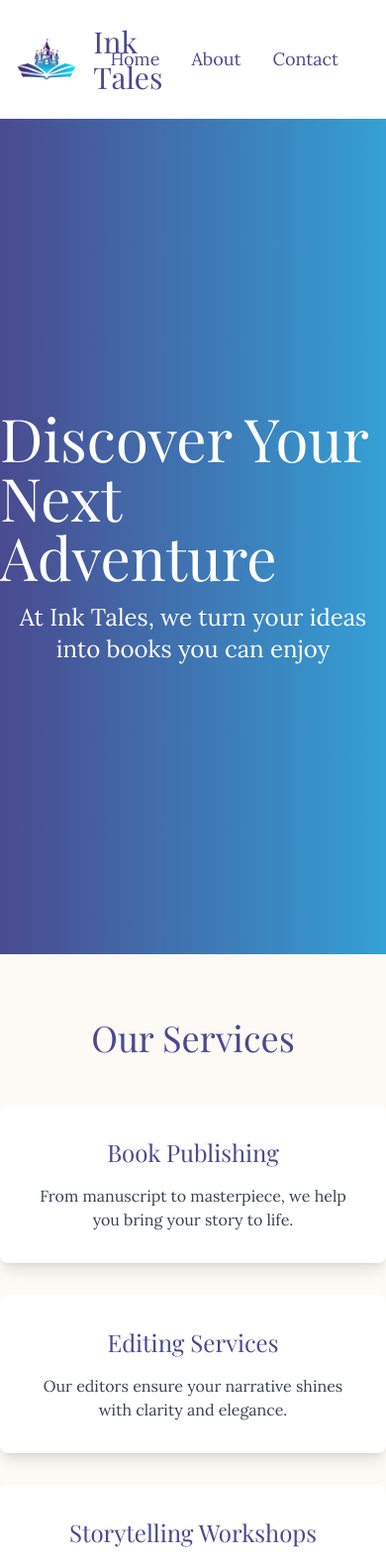
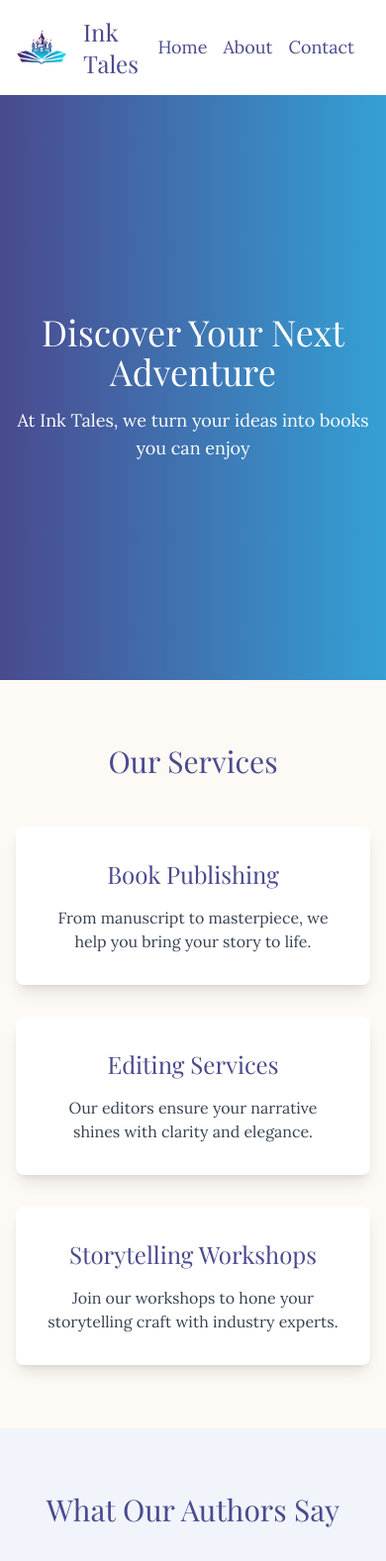
Before and after one commit to kaylee1302/Ink_Tales, a plain HTML site: page index.html in a window 390 px wide. Shown: the top 1577 px of the page at 99% size. Drawn offline with nearby package versions, Linux system fonts and the light colour scheme.

Commit message:
Updated code with new features

```diff
--- a/index.html
+++ b/index.html
@@ -18,13 +18,13 @@
 </head>
 <body class="bg-[#fdfaf5] font-body">
     <!-- Navbar -->
-    <nav class="bg-white py-6 shadow-md">
+    <nav class="bg-white py-4 shadow-md">
         <div class="container mx-auto flex justify-between items-center px-4">
             <div class="flex items-center space-x-4">
-                <img src="images/WhatsApp_Image_2024-09-12_at_11.53.56_e060429e-removebg-preview.png" alt="Ink Tales Logo" class="h-12">
-                <h1 class="text-3xl font-header text-[#4a4a8f]">Ink Tales</h1>
+                <img src="images/WhatsApp_Image_2024-09-12_at_11.53.56_e060429e-removebg-preview.png" alt="Ink Tales Logo" class="h-10 md:h-12">
+                <h1 class="text-2xl md:text-3xl font-header text-[#4a4a8f]">Ink Tales</h1>
             </div>
-            <ul class="flex space-x-8 text-lg pr-8">
+            <ul class="flex space-x-4 md:space-x-8 text-lg pr-4 md:pr-8">
                 <li><a href="index.html" class="text-[#4a4a8f] hover:text-[#3e3e73]">Home</a></li>
                 <li><a href="about.html" class="text-[#4a4a8f] hover:text-[#3e3e73]">About</a></li>
                 <li><a href="contact.html" class="text-[#4a4a8f] hover:text-[#3e3e73]">Contact</a></li>
@@ -33,16 +33,16 @@
     </nav>
 
     <!-- Hero Section -->
-    <section class="bg-gradient-to-r from-[#4a4a8f] to-[#34a0d5] text-white h-screen flex flex-col justify-center items-center">
-        <h1 class="text-6xl font-header">Discover Your Next Adventure</h1>
-        <p class="text-2xl mt-4 max-w-2xl text-center">At Ink Tales, we turn your ideas into books you can enjoy</p>
+    <section class="bg-gradient-to-r from-[#4a4a8f] to-[#34a0d5] text-white h-[70vh] md:h-screen flex flex-col justify-center items-center px-4 text-center">
+        <h1 class="text-4xl md:text-6xl font-header">Discover Your Next Adventure</h1>
+        <p class="text-lg md:text-2xl mt-4 max-w-2xl">At Ink Tales, we turn your ideas into books you can enjoy</p>
     </section>
 
     <!-- Services Section -->
-    <section class="py-16">
+    <section class="py-16 px-4">
         <div class="container mx-auto text-center">
-            <h2 class="text-4xl font-header text-[#4a4a8f] mb-12">Our Services</h2>
-            <div class="grid md:grid-cols-3 gap-8">
+            <h2 class="text-3xl md:text-4xl font-header text-[#4a4a8f] mb-12">Our Services</h2>
+            <div class="grid grid-cols-1 md:grid-cols-3 gap-8">
                 <div class="bg-white p-8 rounded-lg shadow-lg">
                     <h3 class="text-2xl font-header text-[#4a4a8f] mb-4">Book Publishing</h3>
                     <p class="text-gray-700">From manuscript to masterpiece, we help you bring your story to life.</p>
@@ -60,10 +60,10 @@
     </section>
 
     <!-- Testimonials Section -->
-    <section class="bg-[#f1f4fa] py-16">
+    <section class="bg-[#f1f4fa] py-16 px-4">
         <div class="container mx-auto text-center">
-            <h2 class="text-4xl font-header text-[#4a4a8f] mb-12">What Our Authors Say</h2>
-            <div class="grid md:grid-cols-3 gap-8">
+            <h2 class="text-3xl md:text-4xl font-header text-[#4a4a8f] mb-12">What Our Authors Say</h2>
+            <div class="grid grid-cols-1 md:grid-cols-3 gap-8">
                 <div class="bg-white p-8 rounded-lg shadow-lg">
                     <p class="text-gray-700 italic">"Ink Tales helped me turn my dream into a published book."</p>
                     <h3 class="mt-4 font-semibold text-[#4a4a8f]">Sarah Williams</h3>
```
Also changed, not shown: about.html (+9 -10 lines), contact.html (+10 -10 lines).
